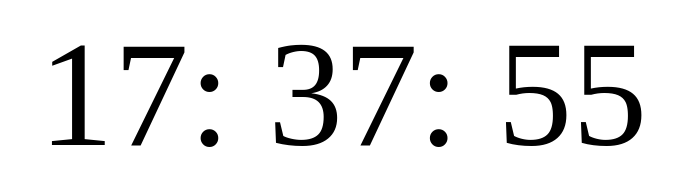
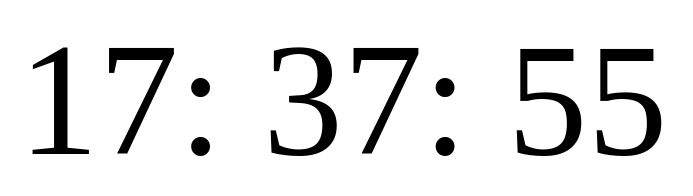
Before and after one commit to ogolebiewska/Clock, a website built with webpack: page index.html in a window 1280 px wide. Shown: the whole page, without its empty margins (297-990 px from the left). Built offline with nearby package versions, Linux system fonts and the light colour scheme.

Commit message:
Praca Domowa 3

```diff
--- a/index.html
+++ b/index.html
@@ -7,7 +7,7 @@
 
     <style>
         body {
-            font-size: 150px;
+            font-size: 160px;
             text-align: center;
         }
 
```
